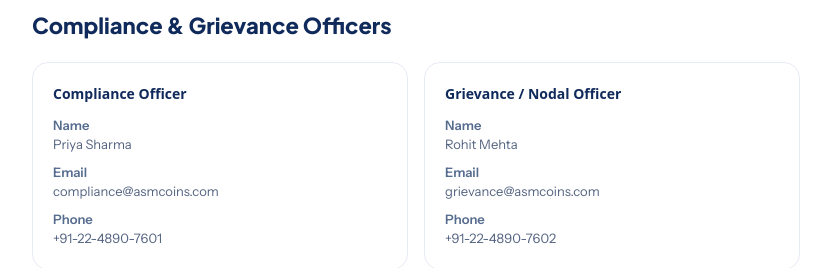
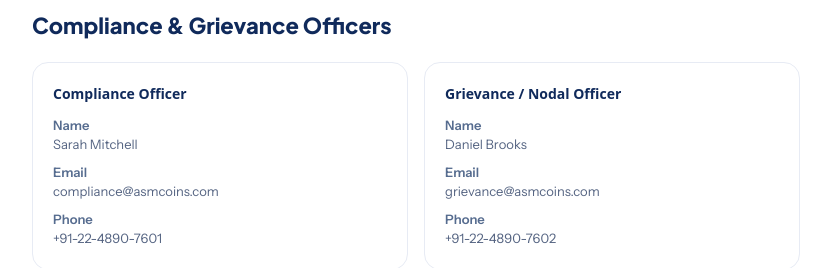
Before and after one commit to nikhilmahato26/amscoins, a React (Vite) app in the folder client/: page /compliance in a window 1280 px wide. Shown: the part 1040-1308 px from the top of the page, without its empty margins (224-1055 px from the left). Built offline with nearby package versions, Linux system fonts and the light colour scheme; no server answers; a web font is replaced by a local one.

Commit message:
fix(seo): replace Indian placeholder names with neutral demo names

```diff
--- a/client/src/pages/public/AboutPage.tsx
+++ b/client/src/pages/public/AboutPage.tsx
@@ -69,7 +69,7 @@
               {
                 Icon: Users,
                 title: 'Leadership',
-                text: 'CEO: Nikhil Mahato · CIO: Arjun Desai · Compliance Officer: Priya Sharma · Fund Manager: Vikram Iyer.',
+                text: 'CEO: Nikhil Mahato · CIO: James Carter · Compliance Officer: Sarah Mitchell · Fund Manager: Daniel Brooks.',
               },
               {
                 Icon: MapPin,
--- a/client/src/pages/public/CompliancePage.tsx
+++ b/client/src/pages/public/CompliancePage.tsx
@@ -103,7 +103,7 @@
               <dl className="mt-3 space-y-2 text-[13px]">
                 <div>
                   <dt className="font-semibold text-skin-muted">Name</dt>
-                  <dd className="text-skin-body">Priya Sharma</dd>
+                  <dd className="text-skin-body">Sarah Mitchell</dd>
                 </div>
                 <div>
                   <dt className="font-semibold text-skin-muted">Email</dt>
@@ -127,7 +127,7 @@
               <dl className="mt-3 space-y-2 text-[13px]">
                 <div>
                   <dt className="font-semibold text-skin-muted">Name</dt>
-                  <dd className="text-skin-body">Rohit Mehta</dd>
+                  <dd className="text-skin-body">Daniel Brooks</dd>
                 </div>
                 <div>
                   <dt className="font-semibold text-skin-muted">Email</dt>
--- a/client/src/pages/public/FAQPage.tsx
+++ b/client/src/pages/public/FAQPage.tsx
@@ -57,7 +57,7 @@
   {
     question: 'How do I file a complaint?',
     answer:
-      'Contact our Grievance Officer Rohit Mehta at grievance@asmcoins.com or +91-22-4890-7602. If your complaint is not resolved within 30 days, you may escalate it to SEBI\'s SCORES portal at scores.sebi.gov.in.',
+      'Contact our Grievance Officer Daniel Brooks at grievance@asmcoins.com or +91-22-4890-7602. If your complaint is not resolved within 30 days, you may escalate it to SEBI\'s SCORES portal at scores.sebi.gov.in.',
   },
   {
     question: 'Is my investment safe?',
```
Also changed, not shown: client/public/llms.txt.
